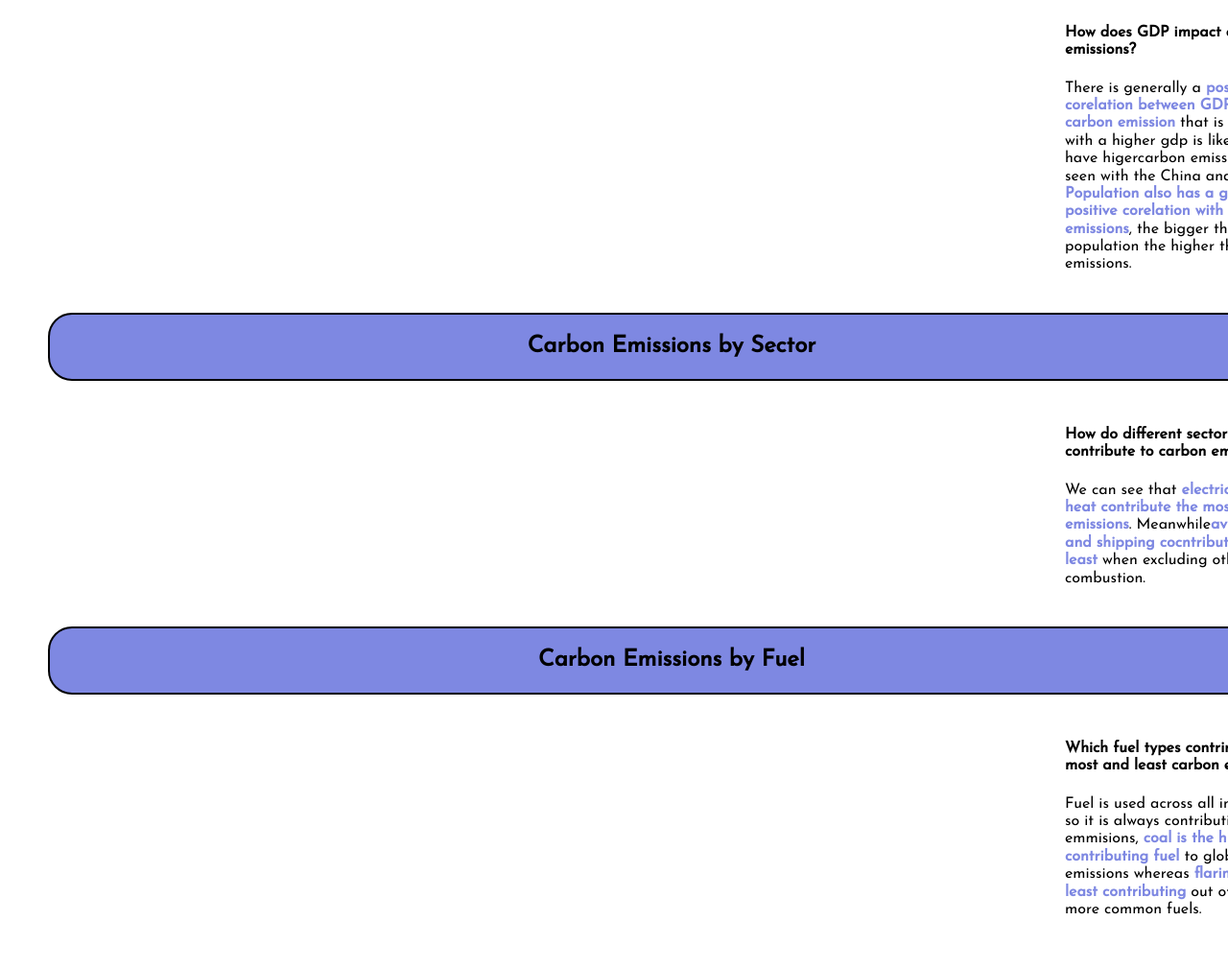
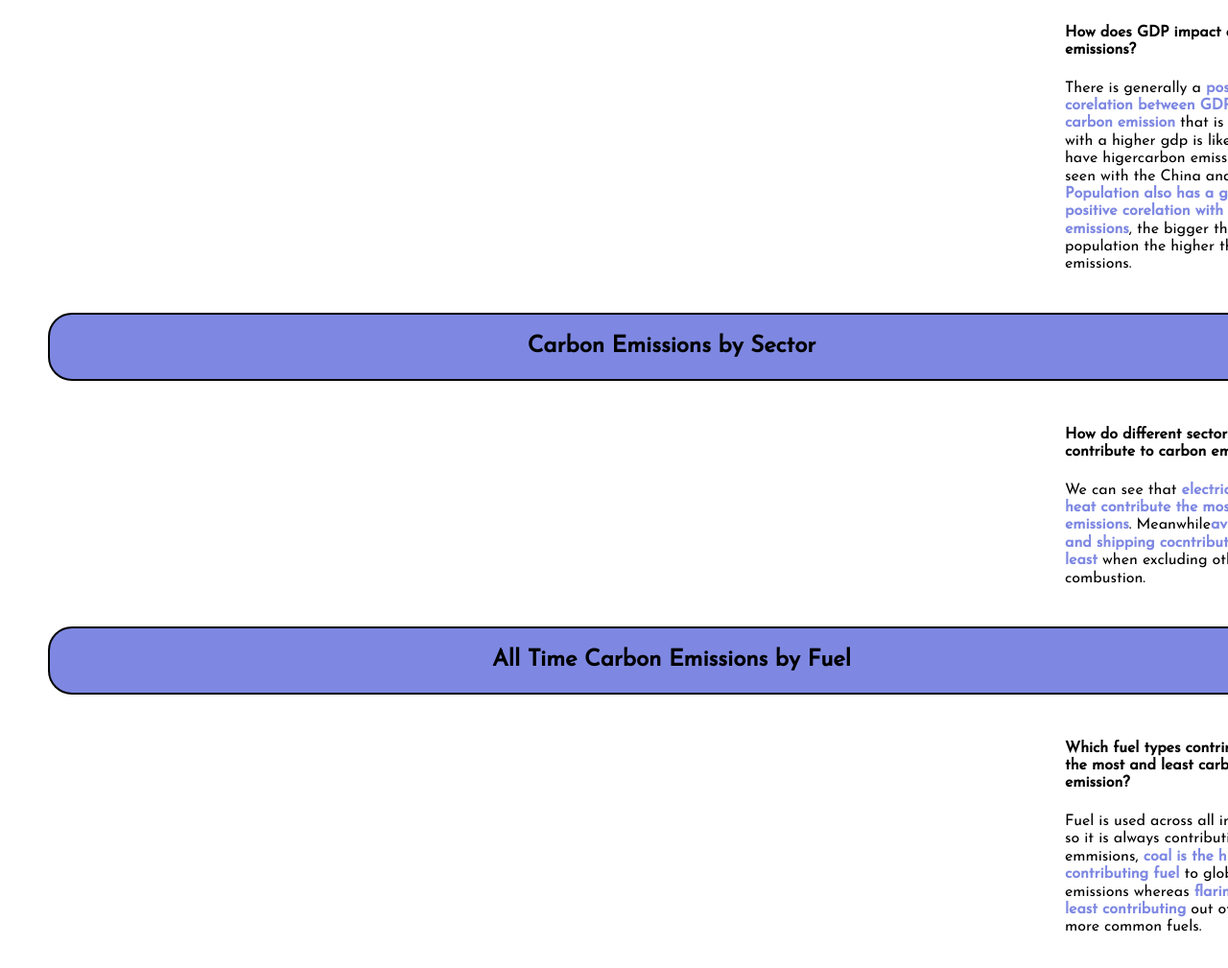
Before and after one commit to arub0005/vegaliteassignment, a plain HTML site: page index.html in a window 1280 px wide. Shown: the part 1471-2480 px from the top of the page at 96% size. Drawn offline with nearby package versions, Linux system fonts and the light colour scheme; a script that the page names is missing.

Commit message:
Update index.html

```diff
--- a/index.html
+++ b/index.html
@@ -153,7 +153,7 @@
 
   <div class=box>
     <div class="pure-u-1-1">
-      <h2 style="text-align:center" class="b">Carbon Emissions by Fuel</h2>
+      <h2 style="text-align:center" class="b">All Time Carbon Emissions by Fuel</h2>
     </div>
   </div>
   <!-- end pure grid group -->
@@ -165,7 +165,7 @@
     </div>
     <div class="pure-u-1-5">
       <div class="description description-right">
-        <h4>Which fuel types contrirbute the most and least carbon emission?</h4>
+        <h4>Which fuel types contrirbuted the most and least carbon emission?</h4>
         <p>Fuel is used across all industries so it is always contributing to emmisions,
           <span class="bolded">coal is the highest contributing fuel</span> to global emissions whereas
            <span class="bolded">flaring is the least contributing</span> out of the more common fuels.
```
